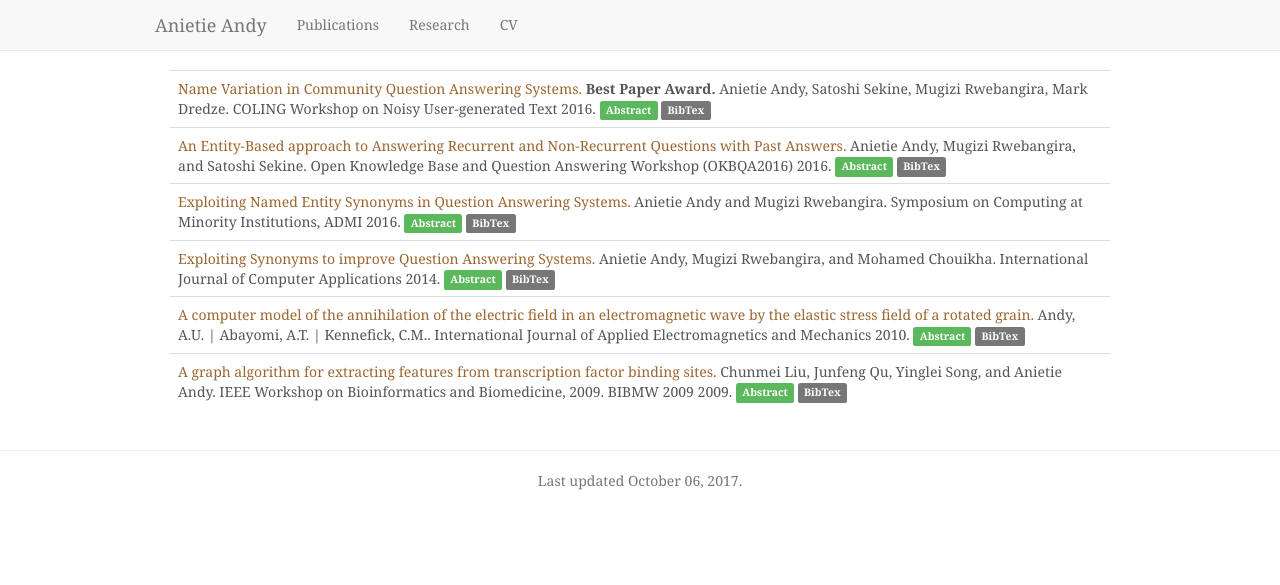
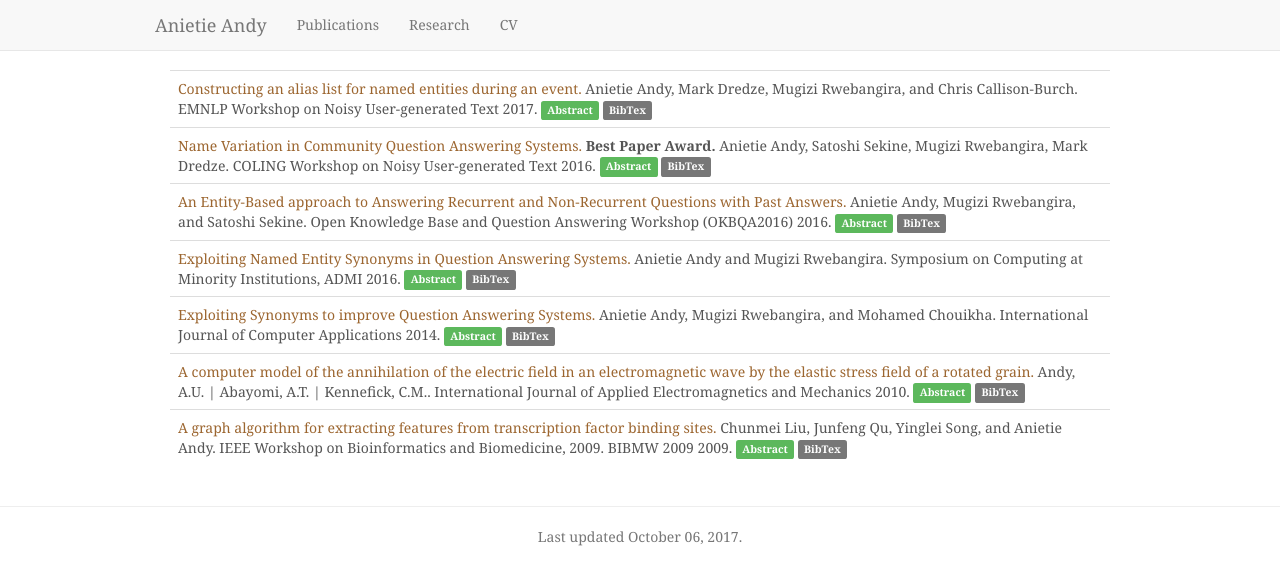
Before and after one commit to anietieandy/anietieandy.github.io, a Jekyll site: the page built from publications.md, in a window 1280 px wide. Shown: the top 585 px of the page. Built offline with Jekyll 4.4.1, drawn with Linux system fonts in a browser that asks for light colours; nearby versions of some CDN libraries; some of the changed lines change nothing that is shown.

Commit message:
updated pubs

```diff
--- a/_data/publications.yaml
+++ b/_data/publications.yaml
@@ -112,3 +112,21 @@
       year={2009},
       organization={IEEE}
       }
+
+-
+   title: Constructing an alias list for named entities during an event
+   authors: Anietie Andy, Mark Dredze, Mugizi Rwebangira, and Chris Callison-Burch
+   venue: EMNLP Workshop on Noisy User-generated Text
+   type: Workshop
+   year: 2017
+   url: http://www.aclweb.org/anthology/W17-4405
+   id: constructiong-an-alisalist
+   abstract: In certain fields, real-time knowledge from events can help in making informed decisions. In order to extract pertinent realtime knowledge related to an event, it is important to identify the named entities and their corresponding aliases related to the event. The problem of identifying aliases of named entities that spike has remained unexplored. In this paper, we introduce an algorithm, EntitySpike, that identifies entities that spike in popularity in tweets from a given time period, and constructs an alias list for these spiked entities. EntitySpike uses a temporal heuristic to identify named entities with similar context that occur in the same time period (within minutes) during an event. Each entity is encoded as a vector using this temporal heuristic.We show how these entityvectors can be used to create a named entity alias list. We evaluated our algorithm on a dataset of temporally ordered tweets from a single event, the 2013 Grammy Awards show. We carried out various experiments on tweets that were published in the same time period and show that our algorithm identifies most entity name aliases and outperforms a competitive baseline.
+   bibtex: |
+      @inproceedings{andy2017constructing,
+      title={Constructing an Alias List for Named Entities during an Event},
+      author={Andy, Anietie and Dredze, Mark and Rwebangira, Mugizi and Callison-Burch, Chris},
+      booktitle={Proceedings of the 3rd Workshop on Noisy User-generated Text},
+      pages={40--44},
+      year={2017}
+      }
```
